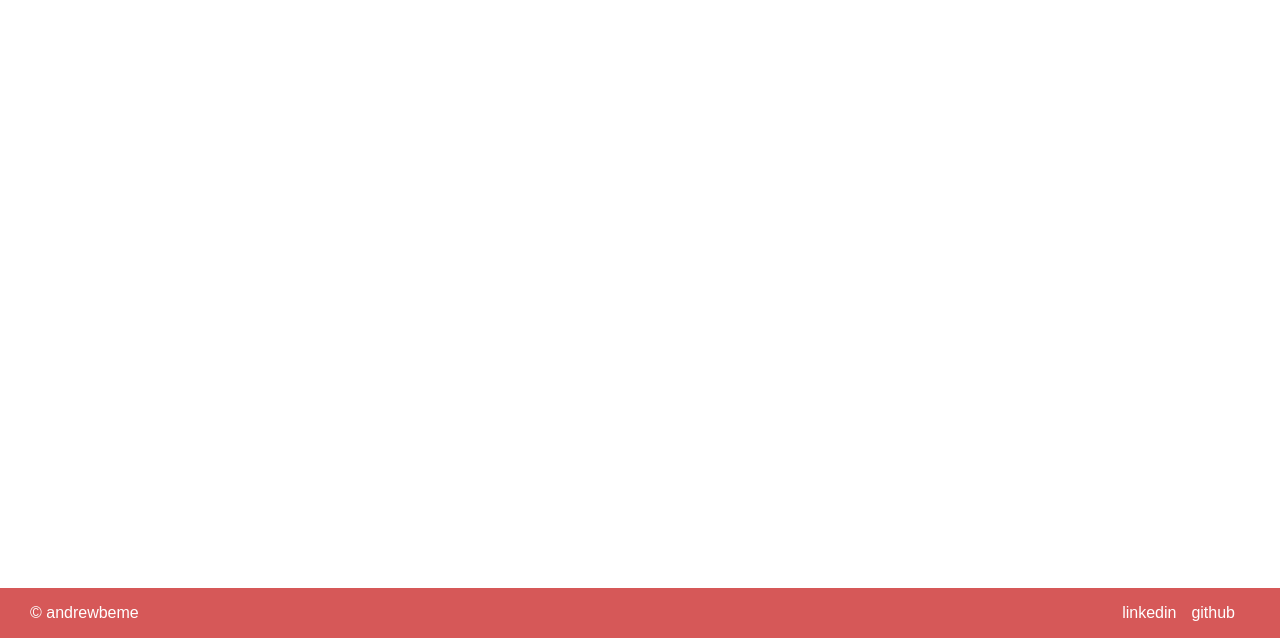
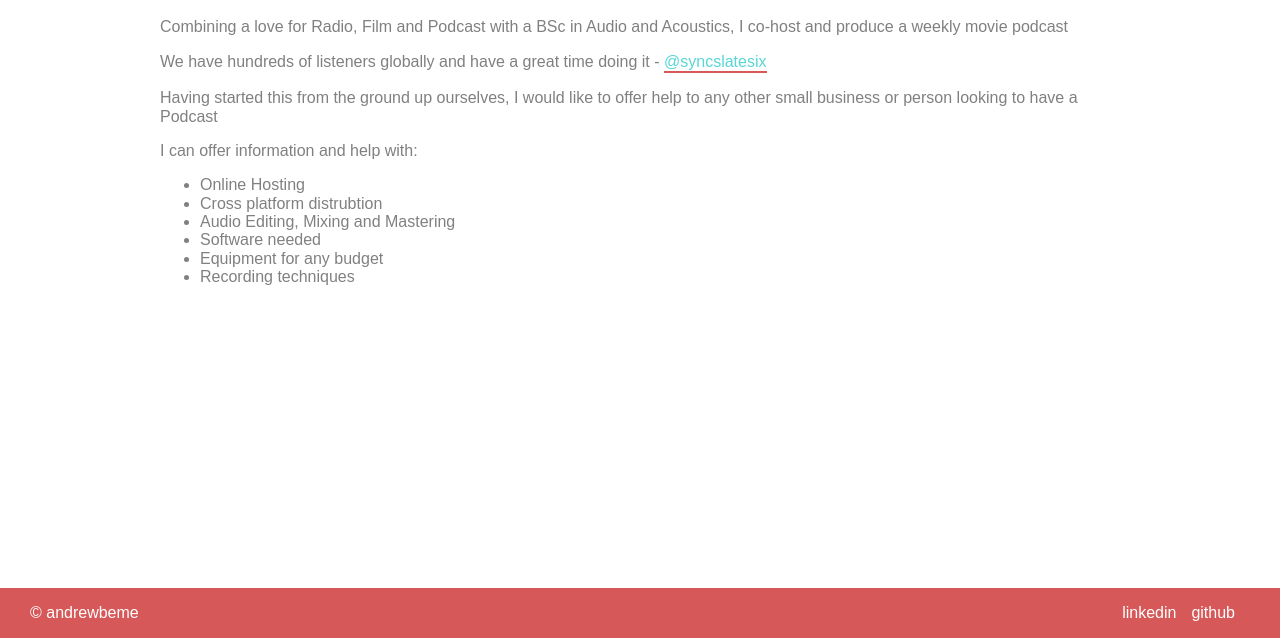
Before and after one commit to andrew-os/andrewbe-me, a Gatsby site: page /podcast in a window 1280 px wide. Shown: the part 162-800 px from the top of the page. Built offline with nearby package versions, Linux system fonts and the light colour scheme; Gatsby itself is replaced by a stand-in of ours.

Commit message:
link to podcast, amend location

```diff
--- a/src/pages/index.tsx
+++ b/src/pages/index.tsx
@@ -50,7 +50,7 @@ React.Component<IndexPageProps, {}>{
                 </p>
 
                 <div>
-                    <p>Current location: <span style={{borderBottom: "3px solid #D65858"}}>London, UK</span></p>
+                    <p>Current location: <span style={{borderBottom: "3px solid #D65858"}}>Queenstown, NZ</span></p>
                 </div>
 
             </div>
--- a/src/pages/podcast.tsx
+++ b/src/pages/podcast.tsx
@@ -32,6 +32,22 @@ interface Props {
             <Header />
             <div className={styles.Container}>
                 <h1>Hello Podcasting</h1>
+
+                <p>Combining a love for Radio, Film and Podcast with a BSc in Audio and Acoustics, I co-host and produce a weekly movie podcast</p>
+                <p>We have hundreds of listeners globally and have a great time doing it - <a href="https://linktr.ee/syncslatesix" target="_blank" className={styles.link}>@syncslatesix</a> </p>
+
+                <p>Having started this from the ground up ourselves, I would like to offer help to any other small business or person looking to have a Podcast</p>
+                <p>
+                  I can offer information and help with:
+                    <ul>
+                      <li>Online Hosting</li>
+                      <li>Cross platform distrubtion</li>
+                      <li>Audio Editing, Mixing and Mastering</li>
+                      <li>Software needed</li>
+                      <li>Equipment for any budget</li>
+                      <li>Recording techniques</li>
+                    </ul>
+                </p>
             </div>
             <Footer/>
         </div>
```
Also changed, not shown: static/logo.jpg (added).
